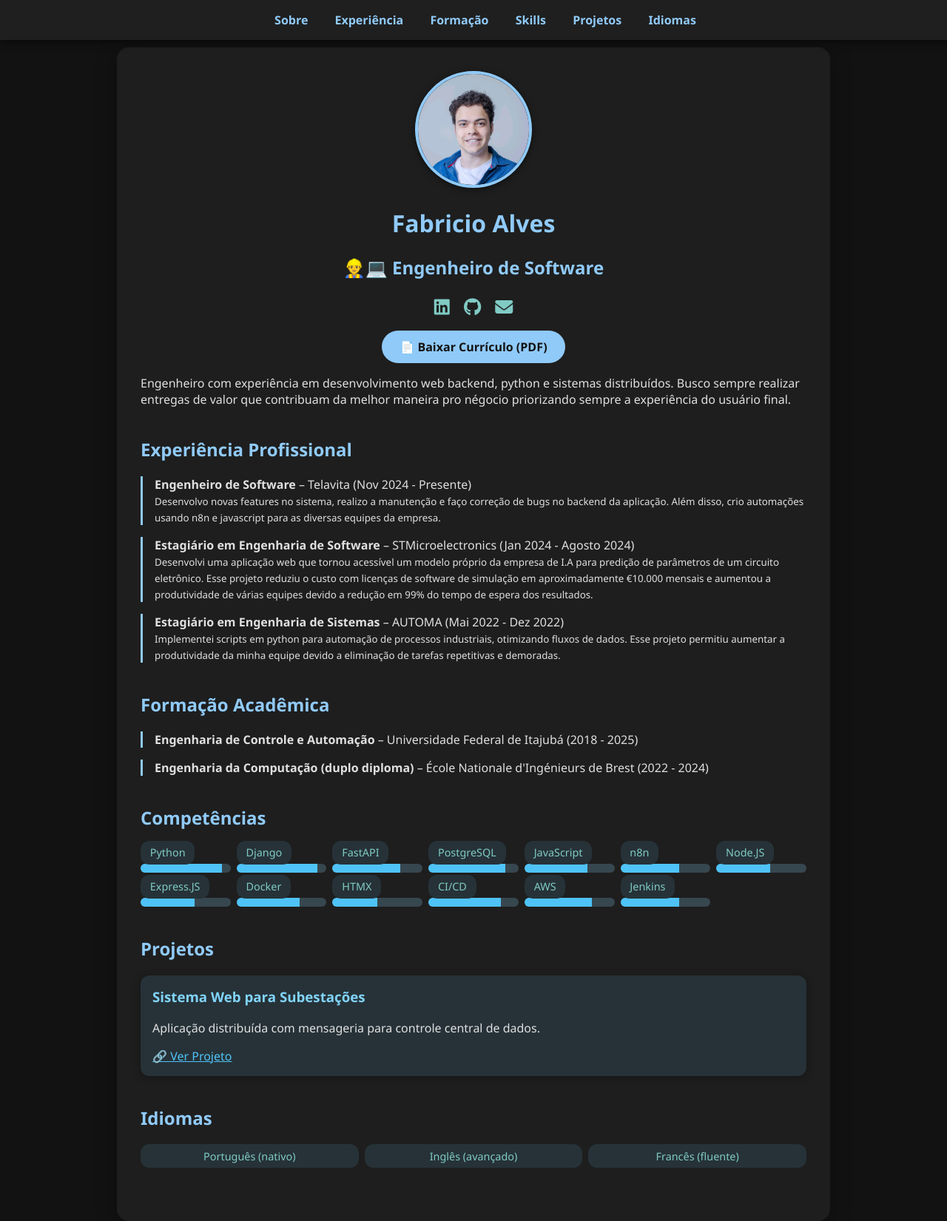
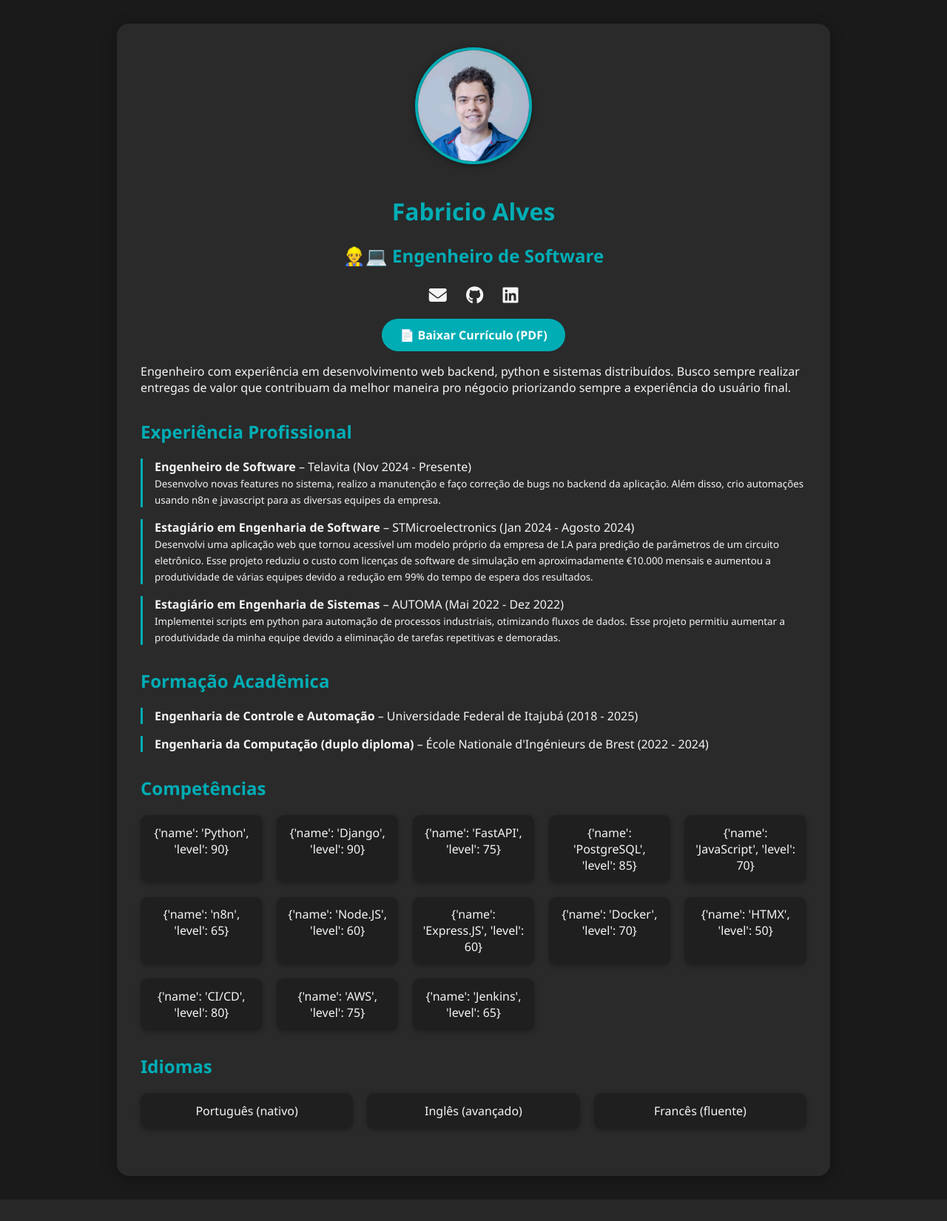
Before and after one commit to fbc165/personal-website, a Django app: page / in a window 1280 px wide. Shown: the whole page at 74% size. After the commit the page ends 1622 px from the top, so only its background shows below. Run offline with Django 5.2, Linux system fonts and the light colour scheme.

Commit message:
chore: atualiza cv

```diff
--- a/resume/templates/homepage.html
+++ b/resume/templates/homepage.html
@@ -5,81 +5,52 @@
     <meta charset="UTF-8">
     <title>{{ name }} - Currículo</title>
     <meta name="viewport" content="width=device-width, initial-scale=1">
-    <link rel="stylesheet" href="https://cdnjs.cloudflare.com/ajax/libs/font-awesome/6.5.0/css/all.min.css">
+    <!-- Font Awesome -->
+    <link rel="stylesheet" href="https://cdnjs.cloudflare.com/ajax/libs/font-awesome/6.5.0/css/all.min.css" integrity="sha512-M...n6w==" crossorigin="anonymous" referrerpolicy="no-referrer" />
     <style>
         body {
             font-family: 'Segoe UI', sans-serif;
-            background: #121212;
+            background: #1a1a1a;
             margin: 0;
-            padding-top: 4rem;
-            color: #e0e0e0;
-        }
-
-        .nav {
-            position: fixed;
-            top: 0;
-            width: 100%;
-            background: #1f1f1f;
-            padding: 1rem;
-            text-align: center;
-            z-index: 1000;
-            box-shadow: 0 2px 10px rgba(0, 0, 0, 0.6);
-        }
-
-        .nav a {
-            margin: 0 1rem;
-            color: #90caf9;
-            text-decoration: none;
-            font-weight: bold;
-            transition: color 0.3s ease;
-        }
-
-        .nav a:hover {
-            color: #ffffff;
+            padding: 2rem;
+            color: #f5f5f5;
         }
 
         .container {
             max-width: 900px;
             margin: auto;
-            background: #1e1e1e;
+            background: #2a2a2a;
             padding: 2rem;
             border-radius: 16px;
-            box-shadow: 0 4px 30px rgba(0, 0, 0, 0.3);
+            box-shadow: 0 4px 20px rgba(0,0,0,0.3);
         }
 
         h1, h2 {
-            color: #90caf9;
+            color: #00adb5;
         }
 
         .section {
-            margin-bottom: 2.5rem;
+            margin-bottom: 2rem;
         }
 
         .experience, .education {
-            border-left: 3px solid #90caf9;
+            border-left: 3px solid #00adb5;
             padding-left: 1rem;
             margin-bottom: 1rem;
         }
 
         .skills, .languages {
             display: grid;
-            grid-template-columns: repeat(auto-fit, minmax(120px, 1fr));
-            gap: 0.5rem;
+            grid-template-columns: repeat(auto-fit, minmax(160px, 1fr));
+            gap: 1.2rem;
         }
 
-        .tag {
-            background: #263238;
-            color: #80cbc4;
-            padding: 0.4rem 0.8rem;
-            border-radius: 12px;
-            font-size: 0.9rem;
+        .skills > div, .languages > div {
+            background: #1f1f1f;
+            padding: 0.8rem;
+            border-radius: 10px;
+            box-shadow: 0 2px 6px rgba(0,0,0,0.3);
             text-align: center;
-            transition: all 0.3s ease;
-        }
-
-        .tag:hover {
-            transform: scale(1.05);
-            background: #37474f;
         }
 
         .profile-img {
@@ -87,79 +58,41 @@
             height: 150px;
             object-fit: cover;
             border-radius: 50%;
-            border: 4px solid #90caf9;
-            box-shadow: 0 2px 10px rgba(0, 0, 0, 0.5);
+            border: 4px solid #00adb5;
+            box-shadow: 0 2px 10px rgba(0,0,0,0.4);
+            margin-bottom: 1rem;
         }
 
         .download-btn {
-            background: #90caf9;
-            color: #121212;
+            background: #00adb5;
+            color: white;
             padding: 0.7rem 1.5rem;
             border-radius: 30px;
             text-decoration: none;
             font-weight: bold;
             display: inline-block;
             margin-top: 1rem;
-            transition: background 0.3s ease;
+            transition: background 0.3s;
         }
 
         .download-btn:hover {
-            background: #64b5f6;
+            background: #008892;
         }
 
-        .contact-links {
+        .social-icons {
             margin-top: 1rem;
-            display: flex;
-            justify-content: center;
-            gap: 1.2rem;
+            font-size: 1.5rem;
         }
 
-        .contact-links a {
-            color: #80cbc4;
-            font-size: 1.5rem;
-            transition: transform 0.3s ease;
+        .social-icons a {
+            margin: 0 10px;
+            color: #f5f5f5;
+            text-decoration: none;
+            transition: color 0.3s;
         }
 
-        .contact-links a:hover {
-            transform: scale(1.2);
-        }
-
-        .project-card {
-            background: #263238;
-            padding: 1rem;
-            border-radius: 12px;
-            box-shadow: 0 2px 12px rgba(0, 0, 0, 0.3);
-            transition: transform 0.3s ease;
-        }
-
-        .project-card:hover {
-            transform: translateY(-5px);
-        }
-
-        .project-card h3 {
-            margin-top: 0;
-            color: #81d4fa;
-        }
-
-        .project-grid {
-            display: grid;
-            grid-template-columns: repeat(auto-fit, minmax(250px, 1fr));
-            gap: 1rem;
-        }
-
-        .progress-bar {
-            background: #37474f;
-            border-radius: 10px;
-            overflow: hidden;
-            height: 12px;
-            margin-top: 4px;
-        }
-
-        .progress-fill {
-            height: 100%;
-            background: #4fc3f7;
-            width: var(--fill, 50%);
-            transition: width 0.5s ease;
+        .social-icons a:hover {
+            color: #00adb5;
         }
 
         @media (max-width: 600px) {
@@ -170,37 +103,16 @@
     </style>
 </head>
 <body>
-    <nav class="nav">
-        <a href="#about">Sobre</a>
-        <a href="#experience">Experiência</a>
-        <a href="#education">Formação</a>
-        <a href="#skills">Skills</a>
-        <a href="#projects">Projetos</a>
-        <a href="#languages">Idiomas</a>
-    </nav>
-
     <div class="container">
         <div style="text-align: center;">
             <img src="{% static 'profile.jpeg' %}" alt="Foto de Perfil" class="profile-img">
             <h1>{{ name }}</h1>
             <h2>{{ title }}</h2>
 
-            <div class="contact-links">
-                {% if linkedin %}
-                    <a href="{{ linkedin }}" target="_blank" title="LinkedIn">
-                        <i class="fab fa-linkedin"></i>
-                    </a>
-                {% endif %}
-                {% if github %}
-                    <a href="{{ github }}" target="_blank" title="GitHub">
-                        <i class="fab fa-github"></i>
-                    </a>
-                {% endif %}
-                {% if email %}
-                    <a href="mailto:{{ email }}" title="E-mail">
-                        <i class="fas fa-envelope"></i>
-                    </a>
-                {% endif %}
+            <div class="social-icons">
+                <a href="mailto:{{ email }}"><i class="fas fa-envelope"></i></a>
+                <a href="{{ github }}" target="_blank"><i class="fab fa-github"></i></a>
+                <a href="{{ linkedin }}" target="_blank"><i class="fab fa-linkedin"></i></a>
             </div>
 
             <a href="{% static 'fabricio_cv.pdf' %}" target="_blank" class="download-btn">
@@ -208,11 +120,11 @@
             </a>
         </div>
 
-        <div id="about" class="section">
+        <div class="section">
             <p>{{ about }}</p>
         </div>
 
-        <div id="experience" class="section">
+        <div class="section">
             <h2>Experiência Profissional</h2>
             {% for job in experience %}
             <div class="experience">
@@ -222,7 +134,7 @@
             {% endfor %}
         </div>
 
-        <div id="education" class="section">
+        <div class="section">
             <h2>Formação Acadêmica</h2>
             {% for edu in education %}
             <div class="education">
@@ -231,40 +143,20 @@
             {% endfor %}
         </div>
 
-        <div id="skills" class="section">
+        <div class="section">
             <h2>Competências</h2>
             <div class="skills">
                 {% for skill in skills %}
-                <div>
-                    <span class="tag">{{ skill.name }}</span>
-                    <div class="progress-bar">
-                        <div class="progress-fill" style="--fill: {{ skill.level }}%;"></div>
-                    </div>
-                </div>
+                <div>{{ skill }}</div>
                 {% endfor %}
             </div>
         </div>
 
-        <div id="projects" class="section">
-            <h2>Projetos</h2>
-            <div class="project-grid">
-                {% for project in projects %}
-                <div class="project-card">
-                    <h3>{{ project.name }}</h3>
-                    <p>{{ project.description }}</p>
-                    {% if project.link %}
-                        <a href="{{ project.link }}" target="_blank" style="color: #4fc3f7;">🔗 Ver Projeto</a>
-                    {% endif %}
-                </div>
-                {% endfor %}
-            </div>
-        </div>
-
-        <div id="languages" class="section">
+        <div class="section">
             <h2>Idiomas</h2>
             <div class="languages">
                 {% for lang in languages %}
-                <span class="tag">{{ lang }}</span>
+                <div>{{ lang }}</div>
                 {% endfor %}
             </div>
         </div>
```
